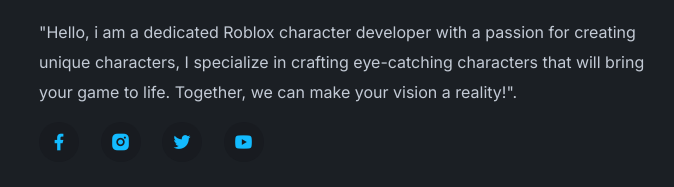
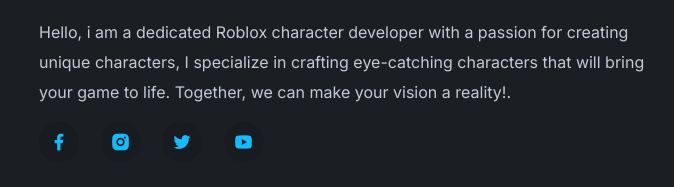
Before and after one commit to Lucidradar3579/1, a plain HTML site: page index.html in a window 1280 px wide. Shown: the part 312-499 px from the top of the page, 25-699 px from the left. Drawn offline with nearby package versions, Linux system fonts and the light colour scheme; a script that the page names is missing.

Commit message:
index changes

```diff
--- a/index.html
+++ b/index.html
@@ -46,7 +46,7 @@
 		<div class="main-content" data-aos="fade-in">
 			<h4>Hi, There!</h4>
 			<h1>I'm <span>Lucidradar</span></h1>
-			<p>"Hello, i am a dedicated Roblox character developer with a passion for creating unique characters, I specialize in crafting eye-catching characters that will bring your game to life. Together, we can make your vision a reality!".</p>
+			<p>Hello, i am a dedicated Roblox character developer with a passion for creating unique characters, I specialize in crafting eye-catching characters that will bring your game to life. Together, we can make your vision a reality!.</p>
 			<div class="social">
 				<a href="#"><i class="ri-facebook-fill"></i></a>
 				<a href="#"><i class="ri-instagram-fill"></i></a>
```
